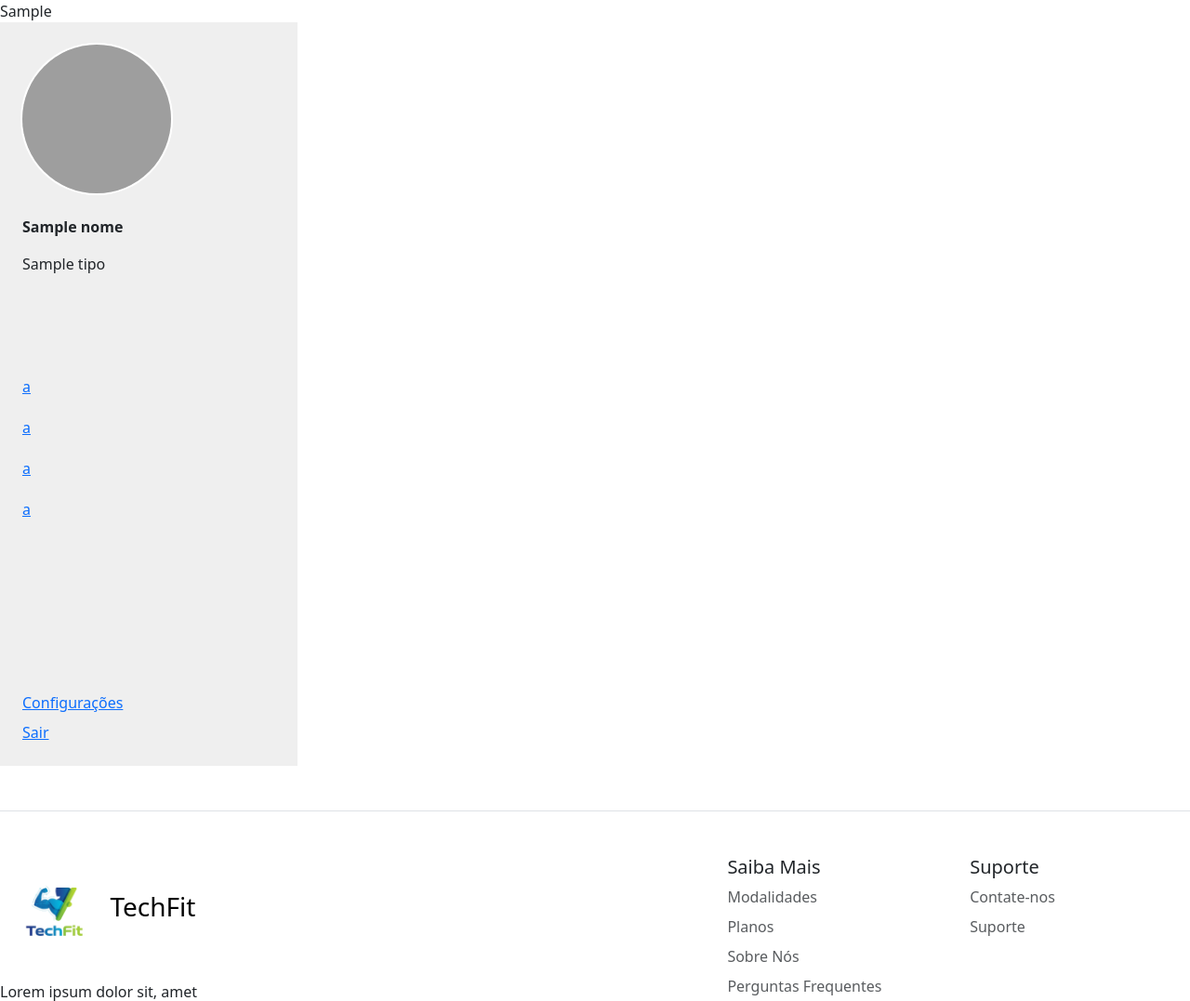
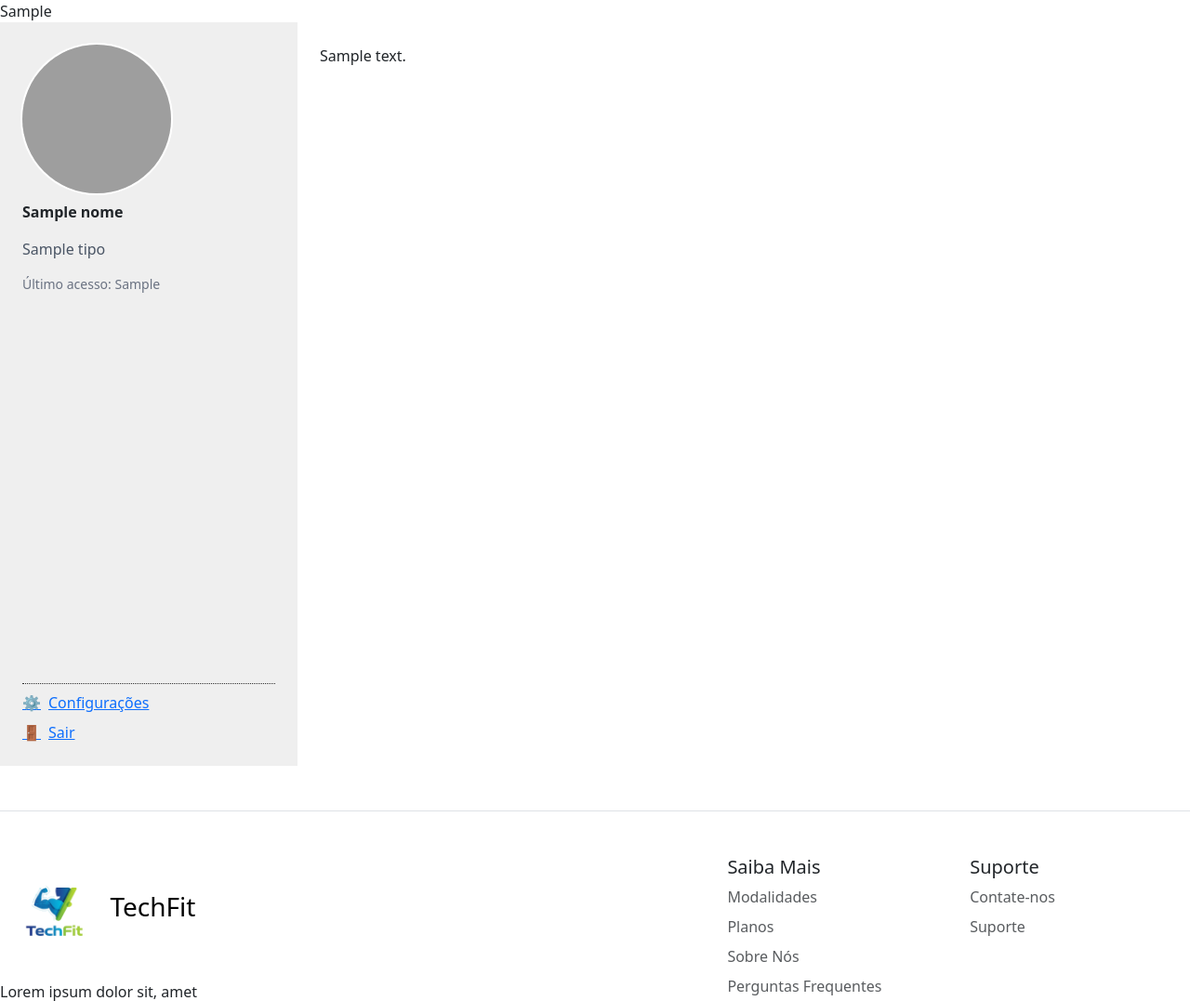
Before and after one commit to GoldenLeap/senai, a PHP site: template lima/Projetos/TechFit/app/view/profileView.php in a window 1280 px wide. Shown: the top 1077 px of the page at 93% size. Run offline with PHP 8.4, Linux system fonts and the light colour scheme; the template is opened without the code that fills it: most values are stand-ins (such as "Sample title", 1, 10 or a date in 2020); grey boxes are pictures that could not be loaded.

Commit message:
Controlador do perfil e view modificados

```diff
--- a/lima/Projetos/TechFit/app/controllers/homeController.php
+++ b/lima/Projetos/TechFit/app/controllers/homeController.php
@@ -1,5 +1,7 @@
 <?php
     function homeController(){
+        session_start();
+        $user_id = '1';
         $data = [
             'titulo' => 'Página Inicial',
             'tipo' => 'Aluno',
--- a/lima/Projetos/TechFit/app/view/profileView.php
+++ b/lima/Projetos/TechFit/app/view/profileView.php
@@ -1,19 +1,32 @@
-<aside class="flex flex-col items-start justify-between  shrink-0 h-screen bg-[#efefef] w-xs p-4">
-    <div class="flex flex-col items-start">
-        <img src=<?= $user_pfp ?> alt="Foto de Perfil" class="size-40 ring-2 ring-white rounded-full mb-4">
-        <p class="font-bold text-black-900 font-lg"><?= $nome ?></p>
-        <p class="text-gray font-sm font-light"><?= $tipo ?></p>
+<div class="flex">
+    <!-- Sidebar -->
+    <aside class="flex flex-col justify-between h-screen bg-[#efefef] w-xs p-4">
+        <div>
+            <img src="<?= $user_pfp ?>" alt="Foto de Perfil" class="size-40 ring-2 ring-white rounded-full mb-2">
+            <p class="font-bold text-black-900"><?= $nome ?></p>
+            <p class="text-gray-600"><?= $tipo ?></p>
+            <p class="text-sm text-gray-500">Último acesso: <?= $ultimo_acesso ?></p>
+
+            <div class="mt-6 flex flex-col space-y-3">
+                <?php if (strtolower($tipo) == 'aluno'): ?>
+                    <a href="/profile.php?page=agenda" class="hover:bg-[#cfcfcf] rounded px-2 py-1">📅 Minha Agenda</a>
+                    <a href="/profile.php?page=avaliacao" class="hover:bg-[#cfcfcf] rounded px-2 py-1">📊 Avaliação Física</a>
+                    <a href="/profile.php?page=frequencia" class="hover:bg-[#cfcfcf] rounded px-2 py-1">📈 Frequência</a>
+                    <a href="/comunicados" class="hover:bg-[#cfcfcf] rounded px-2 py-1">📢 Comunicados</a>
+                <?php elseif (strtolower($tipo) == 'funcionario'): ?>
+                    <a href="/admin/painel" class="hover:bg-[#cfcfcf] rounded px-2 py-1">📋 Painel Administrativo</a>
+                    <a href="/admin/relatorios" class="hover:bg-[#cfcfcf] rounded px-2 py-1">📑 Relatórios</a>
+                <?php endif; ?>
+            </div>
+        </div>
+
+        <div class="border-t border-dotted border-[#2f2f2f] mt-4 pt-2 space-y-2">
+            <a href="/configuracoes" class="hover:bg-[#cfcfcf] flex items-center space-x-2"><span>⚙️</span><span>Configurações</span></a>
+            <a href="/logout" class="hover:bg-[#cfcfcf] flex items-center space-x-2 text-red-600"><span>🚪</span><span>Sair</span></a>
+        </div>
+    </aside>
+    <!-- Conteudo dinamico -->
+    <div class="flex-1 p-6 overflow-auto">
+        <?= $pageContent?>
     </div>
-    <div class="flex flex-col space-y-5 ">
-        <a class="block w-full hover:bg-[#cfcfcf]" href="#">a</a>
-        <a class="block w-full hover:bg-[#cfcfcf]" href="#">a</a>
-        <a class="block w-full hover:bg-[#cfcfcf]" href="#">a</a>
-        <a class="block w-full hover:bg-[#cfcfcf]" href="#">a</a>
-    </div>
-    <div class="border-t border-dotted border-[#2f2f2f]"></div>
-    <div class="flex flex-col space-y-2">
-        <a href="#" class="block w-full">Configurações</a>
-        <a href="#" class="block w-full">Sair</a>
-        </ul>
-    </div>
-</aside>
+</div>
```
Also changed, not shown: lima/Projetos/TechFit/app/controllers/profileController.php (+44 -2 lines).
